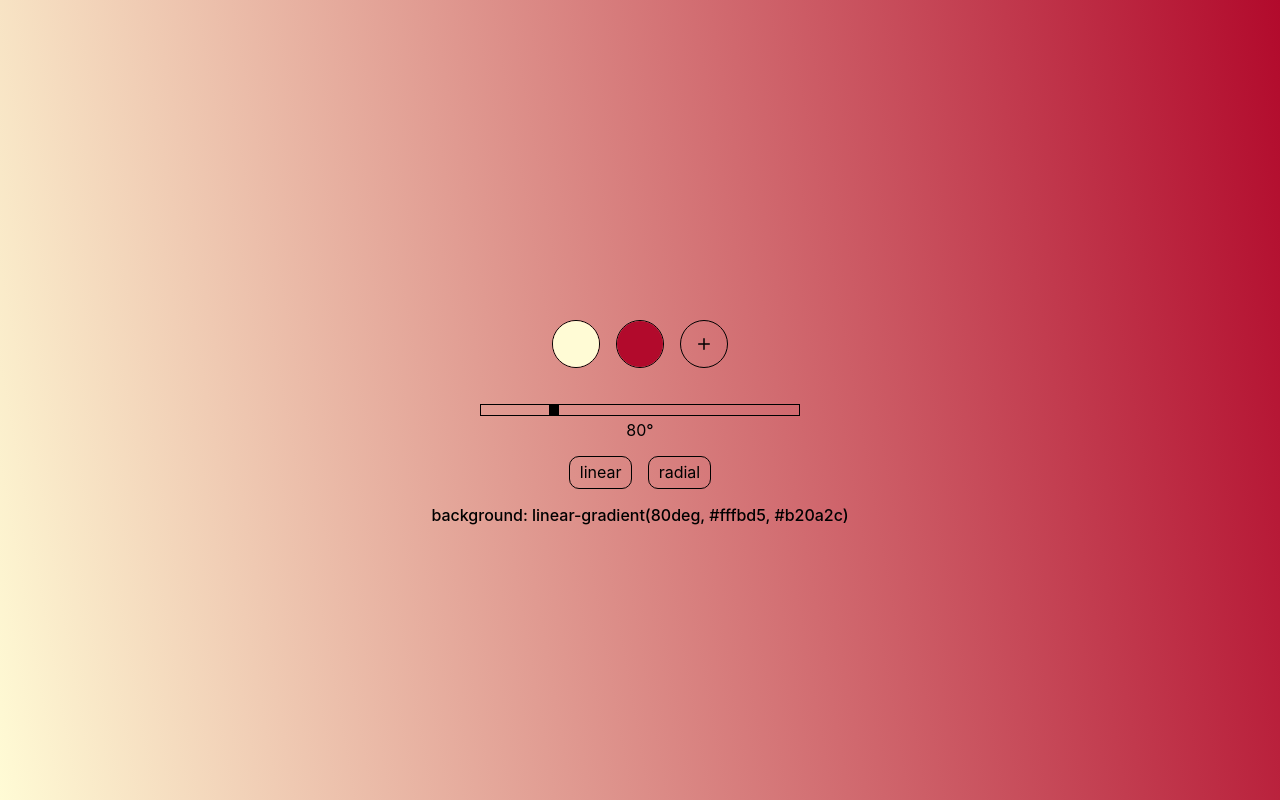
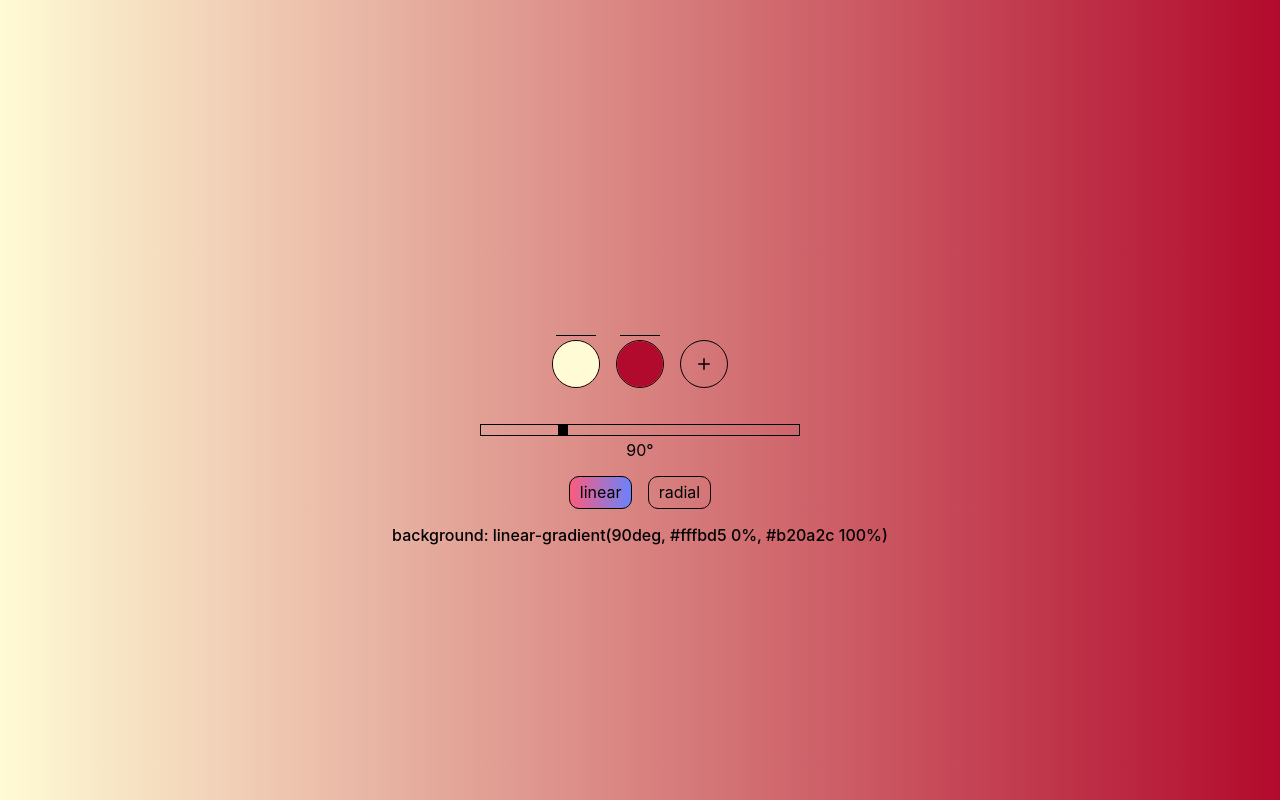
Before and after one commit to emre-cil/gradient-generator, a React (Create React App) app: page / in a window 1280 px wide. Built offline with nearby package versions, Linux system fonts and the light colour scheme.

Commit message:
percentages added.

```diff
--- a/src/App.js
+++ b/src/App.js
@@ -4,13 +4,33 @@ import ColorPicker from './components/ColorPicker';
 import ColorPickerAdd from './components/ColorPickerAdd';
 const App = () => {
   const [type, setType] = useState('linear');
-  const [degree, setDegree] = useState(80);
+  const [degree, setDegree] = useState(90);
   const [colors, setColors] = useState([
-    { id: Math.random(), value: '#fffbd5' },
-    { id: Math.random(), value: '#b20a2c' },
+    {
+      id: Math.random(),
+      value: '#fffbd5',
+      percentage: 0,
+    },
+    {
+      id: Math.random(),
+      value: '#b20a2c',
+      percentage: 100,
+    },
   ]);
   const pickerAddHandler = () => {
-    setColors((prev) => [...prev, { id: Math.random(), value: '#FFFFFF' }]);
+    colors.map((picker, idx) => {
+      picker.percentage = Math.floor((100 / colors.length) * idx);
+      setColors((prev) => [...prev]);
+    });
+
+    setColors((prev) => [
+      ...prev,
+      {
+        id: Math.random(),
+        value: '#FFFFFF',
+        percentage: 100,
+      },
+    ]);
   };
 
   const pickerChangeHandler = (id, colorCode) => {
@@ -22,6 +42,17 @@ const App = () => {
       return null;
     });
   };
+  const percentageInputOnChange = (e, id) => {
+    if (e.target.value < 101 && e.target.value > -1 && e.target.value !== '') {
+      colors.map((picker) => {
+        if (picker.id === id) {
+          picker.percentage = e.target.value;
+          return setColors((prev) => [...prev]);
+        }
+        return null;
+      });
+    }
+  };
 
   const deleteHandler = (id) => {
     if (colors.length > 2)
@@ -31,18 +62,25 @@ const App = () => {
   return (
     <Wrapper
       background={`${type}-gradient(${degree}deg,${colors.map(
-        (i) => i.value
+        (item) => ' ' + item.value + ' ' + item.percentage + '%'
       )})`}
     >
       <Pickers>
         {colors.map((picker, i) => (
+          <PickerContainer key={i}>
+            <input
+              onChange={(e) => percentageInputOnChange(e, picker.id)}
+              type="number"
+              min="0"
+              max="100"
+            />
             <ColorPicker
-            key={picker.id}
               id={picker.id}
               pickerChangeHandler={pickerChangeHandler}
               colorValue={picker.value}
               deleteHandler={deleteHandler}
             />
+          </PickerContainer>
         ))}
 
         <ColorPickerAdd onClick={pickerAddHandler} />
@@ -58,6 +96,11 @@ const App = () => {
       <TypeWrapper>
         {['linear', 'radial'].map((i) => (
           <div
+            key={i}
+            style={{
+              background:
+                i === type ? 'linear-gradient(to right, #fc5c7d, #6a82fb)' : [],
+            }}
             onClick={() => {
               setType(i);
             }}
@@ -68,7 +111,7 @@ const App = () => {
       </TypeWrapper>
       <OutputText>
         {`background: ${type}-gradient(${degree}deg,${colors.map(
-          (i) => ' ' + i.value
+          (item) => ' ' + item.value + ' ' + item.percentage + '%'
         )})`}
       </OutputText>
     </Wrapper>
@@ -141,3 +184,19 @@ const TypeWrapper = styled.div`
     }
   }
 `;
+const PickerContainer = styled.div`
+  display: flex;
+  flex-direction: column;
+  align-items: center;
+  justify-content: center;
+  margin-right: 1rem;
+  input[type='number'] {
+    width: 2.5rem;
+    height: 1rem;
+    background-color: transparent;
+    outline: none;
+    border: none;
+    border-bottom: 1px solid black;
+    margin-bottom: 0.25rem;
+  }
+`;
--- a/src/components/ColorPicker/index.js
+++ b/src/components/ColorPicker/index.js
@@ -12,7 +12,7 @@ const ColorPicker = (props) => {
     props.deleteHandler(props.id);
   };
   return (
-    <Wrapper>
+    <>
       <ColorInputWrapper>
         <ColorInput
           type="color"
@@ -21,15 +21,12 @@ const ColorPicker = (props) => {
         ></ColorInput>
       </ColorInputWrapper>
       <DeleteDiv onClick={onDelete}>x</DeleteDiv>
-    </Wrapper>
+    </>
   );
 };
 
 export default ColorPicker;
 
-const Wrapper = styled.div`
-  margin-right: 1rem;
-`;
 const ColorInputWrapper = styled.div`
   width: 3rem;
   height: 3rem;
--- a/src/components/ColorPickerAdd/index.js
+++ b/src/components/ColorPickerAdd/index.js
@@ -3,14 +3,15 @@ import styled from 'styled-components';
 import { IoIosAdd } from 'react-icons/io';
 
 const AddColorPicker = ({ onClick }) => (
-  <Wrapper>
-    <IoIosAdd onClick={onClick} />
+  <Wrapper onClick={onClick}>
+    <IoIosAdd />
   </Wrapper>
 );
 
 export default AddColorPicker;
 
 const Wrapper = styled.div`
+  margin-top: 1.25rem;
   height: 3rem;
   width: 3rem;
   display: flex;
```
Lines whose indentation alone changed are shown as unchanged.
